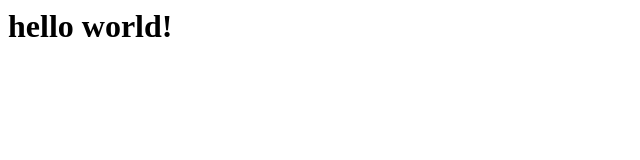
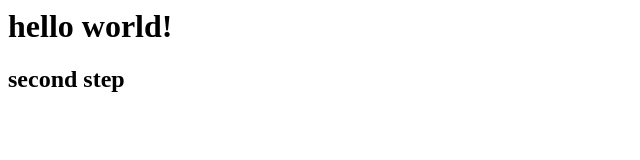
Before and after one commit to ajin249/datewithgit, a plain HTML site: page index.html in a window 1280 px wide. Shown: the whole page, without its empty margins (0-640 px from the left). Drawn offline with Linux system fonts and the light colour scheme.

Commit message:
Second Commit

```diff
--- a/index.html
+++ b/index.html
@@ -4,5 +4,6 @@
 </head>
 <body>
 <h1>hello world!</h1>
+<h2> second step</h2>
 </body>
 </html>
```
